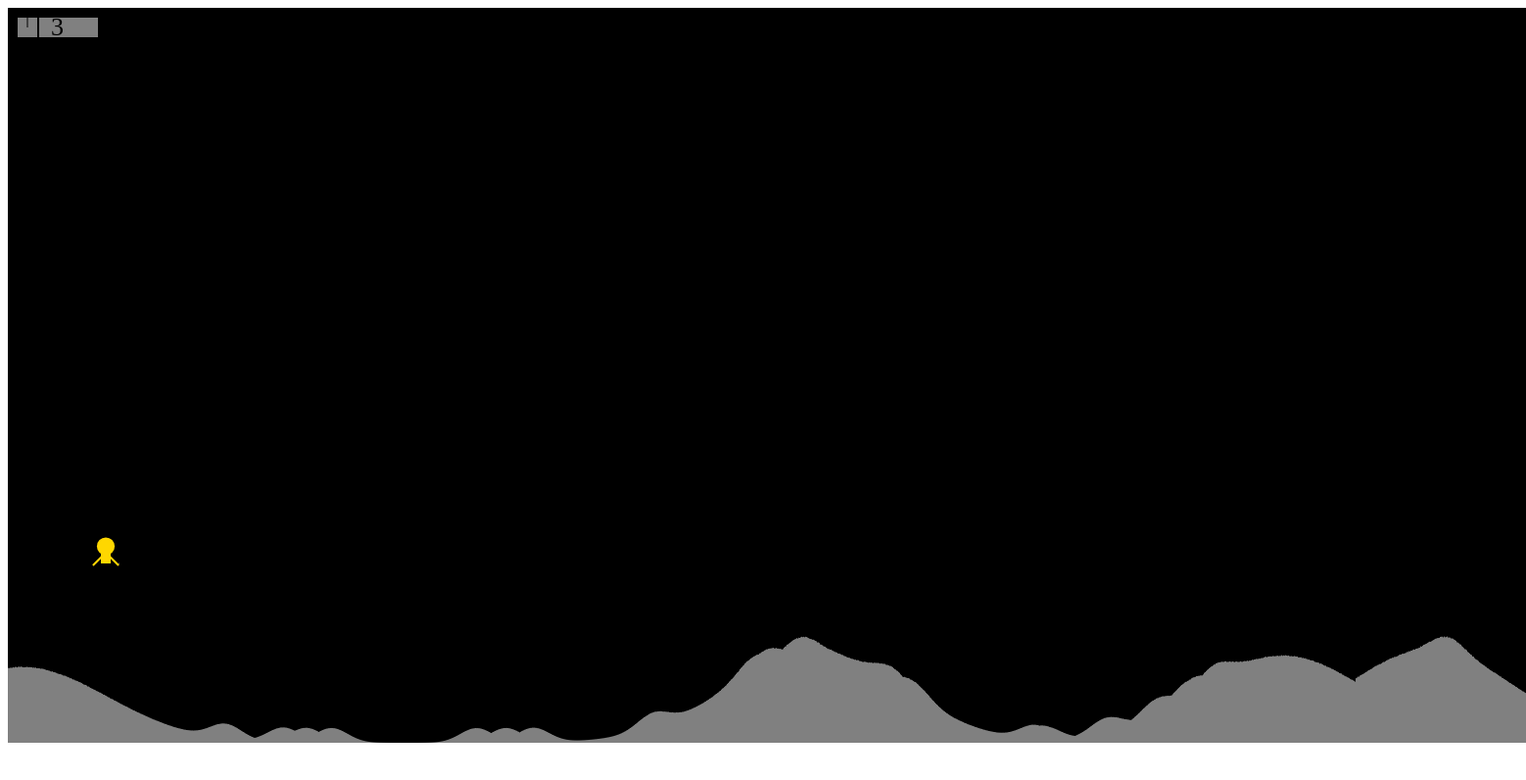
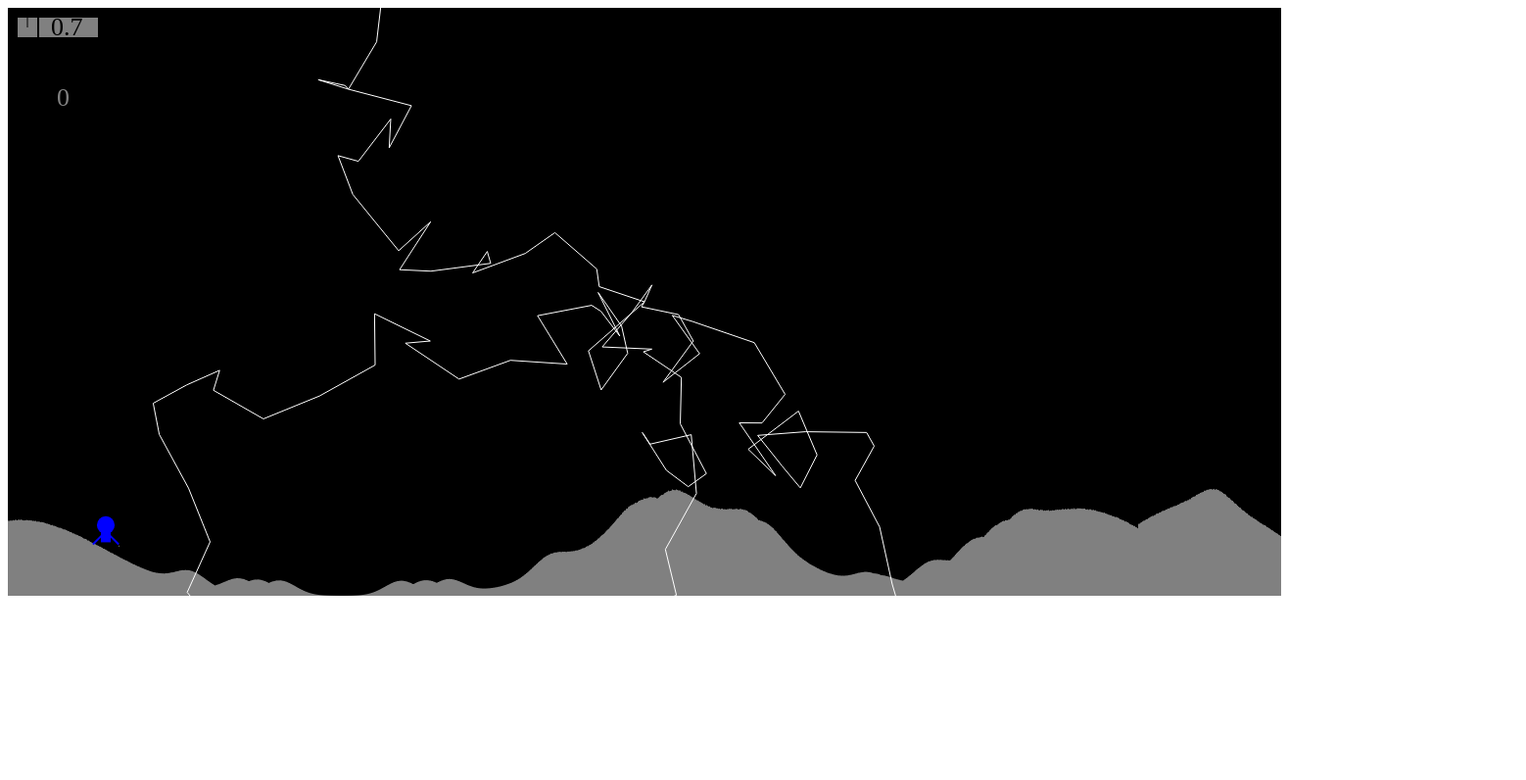
Before and after one commit to jacboy06/loonylander, a plain HTML site: page index.html in a window 1280 px wide. Shown: the whole page at 98% size, 1558 px wide, since content can reach past the window. Drawn offline with Linux system fonts and the light colour scheme.

Commit message:
Resized Canvas

```diff
--- a/game.js
+++ b/game.js
@@ -49,7 +49,7 @@ for(var i = 0; i < canvas.width; i ++){
 }
 
 function Spaceship(size, position, power) {
-    this.color = "gold";
+    this.color = "blue";
     this.width = size;
     this.height = size * 2.5;
     this.position = position;
@@ -133,7 +133,7 @@ Spaceship.prototype.draw = function(){
   drawText(Math.round(this.speed * 10)/10, 44, 28, "black");
   drawRect(this.rightLegX, this.rightLegY, 1, 1, "gray");
   if(this.damage != 0 && !cracksDrawn){
-    for(var i = 0; i < 10; i ++){
+    for(var i = 0; i < 4; i ++){
       var x = canvas.width/2;
       var y = canvas.height/2;
       var up = (Math.random() > .5);
--- a/index.html
+++ b/index.html
@@ -4,7 +4,7 @@
     <title>Lunar Lander</title>
   </head>
   <body>
-    <canvas id="game" width="1550" height="750"></canvas>
+    <canvas id="game" width="1300" height="600"></canvas>
     <script src="game.js"></script>
   </body>
 </html>
```
